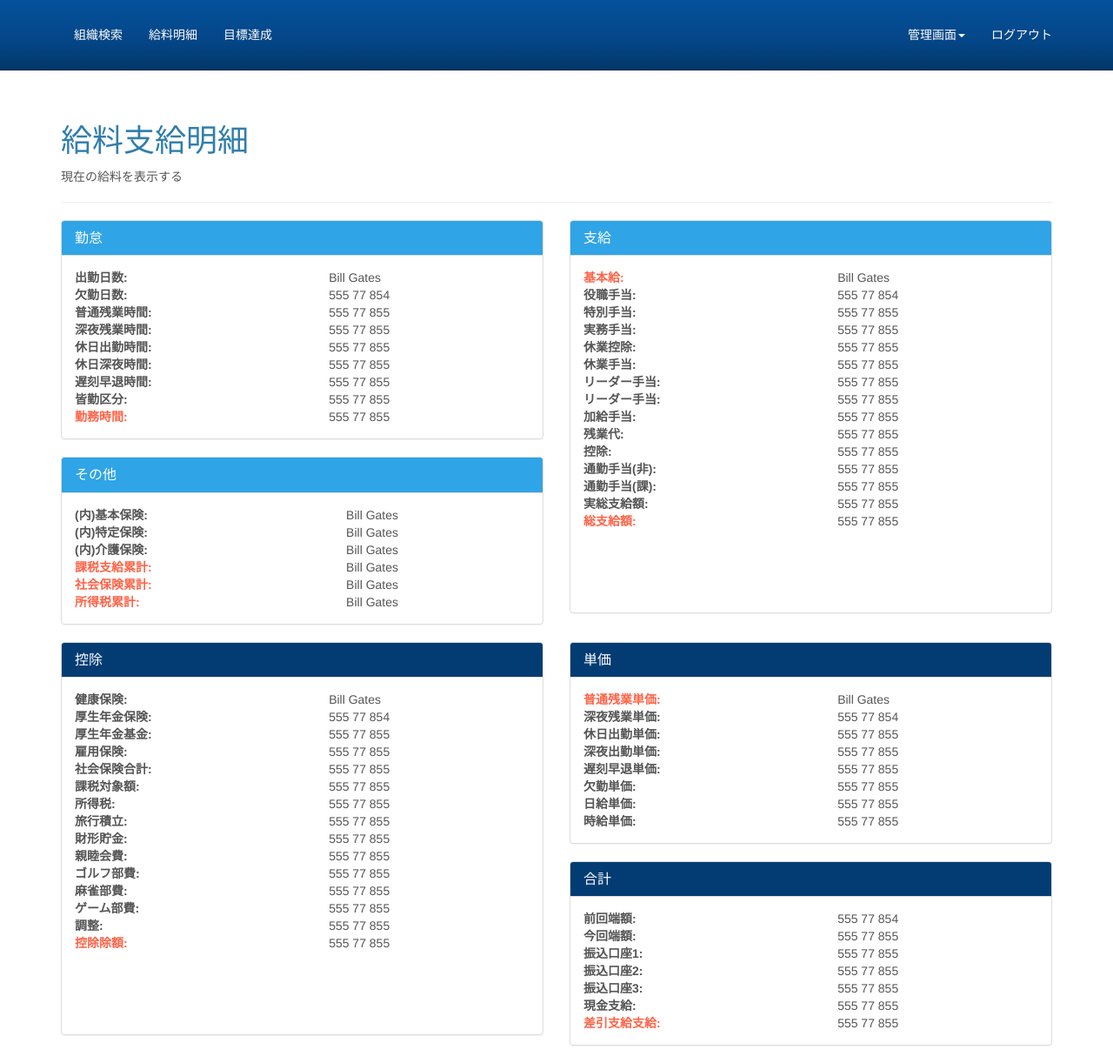
After one commit to jeanmoongill/AsupageShoshikiJson, a Django app: page /salarytop/ in a window 1280 px wide. The commit adds this page. Shown: the whole page at 87% size. Run offline with Django 3.2, Linux system fonts and the light colour scheme; some libraries are stand-ins or nearby versions.

Commit message:
会社組織画面修正

```diff
--- a/AsupageShoshikiJson/urls.py
+++ b/AsupageShoshikiJson/urls.py
@@ -20,5 +20,9 @@ urlpatterns = [
     url(r'^admin/', admin.site.urls),
 
     # get Asupage shoshiki Json
-    url(r'', include('AsupageJson.urls'))
+    url(r'', include('AsupageJson.urls')),
+
+    #salary Info
+    url(r'', include('salary.urls')),
+
 ]
--- /dev/null
+++ b/salary/forms.py
@@ -0,0 +1,4 @@
+from django import forms
+
+class SalaryForm(forms.Form):
+    pass
--- /dev/null
+++ b/salary/urls.py
@@ -0,0 +1,15 @@
+from django.conf.urls import url
+
+from salary.views import salaryTop, salaryInputView
+
+urlpatterns = [
+
+    #--------salary details------------------------------
+    url(r'^salarytop/$', salaryTop.as_view(), name='SalaryTop'),
+
+
+    #salary Input
+    url(r'^salaryInput/$', salaryInputView.as_view(), name='salaryInput'),
+
+
+]
--- /dev/null
+++ b/salary/views.py
@@ -0,0 +1,31 @@
+from django.views.generic import TemplateView
+from django.views.generic.edit import FormView
+
+from salary.forms import SalaryForm
+
+
+class salaryTop(TemplateView):
+
+    template_name = "salary/salaryInfo.html"
+
+    def get_context_data(self, **kwargs):
+
+        context = super(salaryTop, self).get_context_data(**kwargs)
+
+        return context
+
+
+
+
+class salaryInputView(FormView):
+
+
+    template_name = "salary/salaryInput.html"
+    form_class = SalaryForm
+    success_url = ""
+
+    def get_context_data(self, **kwargs):
+
+        context = super(salaryInputView, self).get_context_data(**kwargs)
+
+        return context
--- a/templates/base.html
+++ b/templates/base.html
@@ -40,24 +40,38 @@
                     <span class="icon-bar"></span>
                     <span class="icon-bar"></span>
                 </button>
+                {#  <a class="navbar-brand" href="#">社内システム</a> #}
+            </div>
 
 
-            </div>
             <!-- Collect the nav links, forms, and other content for toggling -->
             <div class="collapse navbar-collapse" id="bs-example-navbar-collapse-1">
                 <ul class="nav navbar-nav">
                     <li>
-                        <a href="#">組織検索</a>
+                        <a href="{% url 'top_page' %}">組織検索</a>
                     </li>
                     <li>
-                        <a href="#">給料明細</a>
+                        <a href="{% url 'SalaryTop' %}">給料明細</a>
                     </li>
                     <li>
                         <a href="#">目標達成</a>
                     </li>
-                    <li>
-                        <a href="{% url 'logout' %}">ログアウト</a>
-                    </li>
+                </ul>
+
+
+                <ul class="nav navbar-nav navbar-right">
+
+                  <li class="dropdown">
+                  <a href="#" class="dropdown-toggle" data-toggle="dropdown" role="button" aria-expanded="false">管理画面<span class="caret"></span></a>
+                      <ul class="dropdown-menu" role="menu">
+                        <li><a href="#">組織管理</a></li>
+                        <li><a href="{% url 'salaryInput' %}">給料登録</a></li>
+                        <li><a href="#">社員目標管理</a></li>
+                      </ul>
+                  </li>
+
+                    <li><a href="{% url 'logout' %}">ログアウト</a></li>
+
                 </ul>
             </div>
             <!-- /.navbar-collapse -->
--- /dev/null
+++ b/templates/salary/salaryInfo.html
@@ -0,0 +1,366 @@
+{% extends 'base.html' %}
+
+{% load static %}
+
+{% block extendcss %}
+
+
+{% endblock %}
+
+{% block extendjs %}
+
+
+
+{% endblock %}
+
+
+{% block content %}
+
+    <div class="page-header">
+        <h1>給料支給明細</h1>
+        <p>現在の給料を表示する</p>
+    </div>
+
+    {# body #}
+    <div class="row">
+        <div class="col-xs-6">
+            <div class="panel panel-primary">
+              <div class="panel-heading">
+                <h3 class="panel-title">勤怠</h3>
+              </div>
+              <div class="panel-body">
+                  <table style="width:100%">
+                      <tr>
+                        <th>出勤日数:</th>
+                        <td>Bill Gates</td>
+                      </tr>
+                      <tr>
+                        <th>欠勤日数:</th>
+                        <td>555 77 854</td>
+                      </tr>
+                      <tr>
+                        <th>普通残業時間:</th>
+                        <td>555 77 855</td>
+                      </tr>
+                      <tr>
+                        <th>深夜残業時間:</th>
+                        <td>555 77 855</td>
+                      </tr>
+                      <tr>
+                        <th>休日出勤時間:</th>
+                        <td>555 77 855</td>
+                      </tr>
+                      <tr>
+                        <th>休日深夜時間:</th>
+                        <td>555 77 855</td>
+                      </tr>
+                      <tr>
+                        <th>遅刻早退時間:</th>
+                        <td>555 77 855</td>
+                      </tr>
+                      <tr>
+                        <th>皆勤区分:</th>
+                        <td>555 77 855</td>
+                      </tr>
+                      <tr>
+                        <th style="color:tomato;">勤務時間:</th>
+                        <td>555 77 855</td>
+                      </tr>
+                    </table>
+
+              </div>
+            </div>
+
+            <div class="panel panel-primary">
+              <div class="panel-heading">
+                <h3 class="panel-title">その他</h3>
+              </div>
+              <div class="panel-body">
+                  <table style="width:100%">
+                      <tr>
+                        <th>(内)基本保険:</th>
+                        <td>Bill Gates</td>
+                      </tr>
+                      <tr>
+                        <th>(内)特定保険:</th>
+                        <td>Bill Gates</td>
+                      </tr>
+                      <tr>
+                        <th>(内)介護保険:</th>
+                        <td>Bill Gates</td>
+                      </tr>
+                      <tr>
+                        <th style="color: tomato;">課税支給累計:</th>
+                        <td>Bill Gates</td>
+                      </tr>
+                      <tr>
+                        <th style="color: tomato;">社会保険累計:</th>
+                        <td>Bill Gates</td>
+                      </tr>
+                      <tr>
+                        <th style="color: tomato;">所得税累計:</th>
+                        <td>Bill Gates</td>
+                      </tr>
+
+                    </table>
+              </div>
+            </div>
+
+        </div>
+        <div class="col-xs-6">
+            <div class="panel panel-primary">
+              <div class="panel-heading">
+                <h3 class="panel-title">支給</h3>
+              </div>
+
+              <div class="panel-body">
+
+                  <table style="width:100%">
+                      <tr>
+                        <th style="color: tomato;">基本給:</th>
+                        <td>Bill Gates</td>
+                      </tr>
+                      <tr>
+                        <th>役職手当:</th>
+                        <td>555 77 854</td>
+                      </tr>
+                      <tr>
+                        <th>特別手当:</th>
+                        <td>555 77 855</td>
+                      </tr>
+                      <tr>
+                        <th>実務手当:</th>
+                        <td>555 77 855</td>
+                      </tr>
+                      <tr>
+                        <th>休業控除:</th>
+                        <td>555 77 855</td>
+                      </tr>
+                      <tr>
+                        <th>休業手当:</th>
+                        <td>555 77 855</td>
+                      </tr>
+                      <tr>
+                        <th>リーダー手当:</th>
+                        <td>555 77 855</td>
+                      </tr>
+                      <tr>
+                        <th>リーダー手当:</th>
+                        <td>555 77 855</td>
+                      </tr>
+                      <tr>
+                        <th>加給手当:</th>
+                        <td>555 77 855</td>
+                      </tr>
+                      <tr>
+                        <th>残業代:</th>
+                        <td>555 77 855</td>
+                      </tr>
+                      <tr>
+                        <th>控除:</th>
+                        <td>555 77 855</td>
+                      </tr>
+                      <tr>
+                        <th>通勤手当(非):</th>
+                        <td>555 77 855</td>
+                      </tr>
+                      <tr>
+                        <th>通勤手当(課):</th>
+                        <td>555 77 855</td>
+                      </tr>
+                      <tr>
+                        <th>実総支給額:</th>
+                        <td>555 77 855</td>
+                      </tr>
+                      <tr>
+                        <th style="color: tomato;">総支給額:</th>
+                        <td>555 77 855</td>
+                      </tr>
+                      <tr><th>&nbsp;</th><td></td></tr>
+                      <tr><th>&nbsp;</th><td></td></tr>
+                      <tr><th>&nbsp;</th><td></td></tr>
+                      <tr><th>&nbsp;</th><td></td></tr>
+
+                    </table>
+              </div>
+            </div>
+        </div>
+    </div>
+
+
+
+    {#  #}
+
+
+    <div class="row">
+        <div class="col-xs-6">
+            <div class="panel panel-info">
+              <div class="panel-heading">
+                <h3 class="panel-title">控除</h3>
+              </div>
+              <div class="panel-body">
+                  <table style="width:100%">
+                      <tr>
+                        <th>健康保険:</th>
+                        <td>Bill Gates</td>
+                      </tr>
+                      <tr>
+                        <th>厚生年金保険:</th>
+                        <td>555 77 854</td>
+                      </tr>
+                      <tr>
+                        <th>厚生年金基金:</th>
+                        <td>555 77 855</td>
+                      </tr>
+                      <tr>
+                        <th>雇用保険:</th>
+                        <td>555 77 855</td>
+                      </tr>
+                      <tr>
+                        <th>社会保険合計:</th>
+                        <td>555 77 855</td>
+                      </tr>
+                      <tr>
+                        <th>課税対象額:</th>
+                        <td>555 77 855</td>
+                      </tr>
+                      <tr>
+                        <th>所得税:</th>
+                        <td>555 77 855</td>
+                      </tr>
+                      <tr>
+                        <th>旅行積立:</th>
+                        <td>555 77 855</td>
+                      </tr>
+                      <tr>
+                        <th>財形貯金:</th>
+                        <td>555 77 855</td>
+                      </tr>
+                      <tr>
+                        <th>親睦会費:</th>
+                        <td>555 77 855</td>
+                      </tr>
+                      <tr>
+                        <th>ゴルフ部費:</th>
+                        <td>555 77 855</td>
+                      </tr>
+                      <tr>
+                        <th>麻雀部費:</th>
+                        <td>555 77 855</td>
+                      </tr>
+                      <tr>
+                        <th>ゲーム部費:</th>
+                        <td>555 77 855</td>
+                      </tr>
+                      <tr>
+                        <th>調整:</th>
+                        <td>555 77 855</td>
+                      </tr>
+                      <tr>
+                        <th style="color:tomato;">控除除額:</th>
+                        <td>555 77 855</td>
+                      </tr>
+                      <tr><th>&nbsp;</th><td></td></tr>
+                      <tr><th>&nbsp;</th><td></td></tr>
+                      <tr><th>&nbsp;</th><td></td></tr>
+                      <tr><th>&nbsp;</th><td></td></tr>
+                    </table>
+
+              </div>
+            </div>
+
+        </div>
+        <div class="col-xs-6">
+            <div class="panel panel-info">
+              <div class="panel-heading">
+                <h3 class="panel-title">単価</h3>
+              </div>
+
+              <div class="panel-body">
+
+                  <table style="width:100%">
+                      <tr>
+                        <th style="color: tomato;">普通残業単価:</th>
+                        <td>Bill Gates</td>
+                      </tr>
+                      <tr>
+                        <th>深夜残業単価:</th>
+                        <td>555 77 854</td>
+                      </tr>
+                      <tr>
+                        <th>休日出勤単価:</th>
+                        <td>555 77 855</td>
+                      </tr>
+                      <tr>
+                        <th>深夜出勤単価:</th>
+                        <td>555 77 855</td>
+                      </tr>
+                      <tr>
+                        <th>遅刻早退単価:</th>
+                        <td>555 77 855</td>
+                      </tr>
+                      <tr>
+                        <th>欠勤単価:</th>
+                        <td>555 77 855</td>
+                      </tr>
+                      <tr>
+                        <th>日給単価:</th>
+                        <td>555 77 855</td>
+                      </tr>
+                      <tr>
+                        <th>時給単価:</th>
+                        <td>555 77 855</td>
+                      </tr>
+                    </table>
+              </div>
+            </div>
+
+
+            <div class="panel panel-info">
+              <div class="panel-heading">
+                <h3 class="panel-title">合計</h3>
+              </div>
+
+              <div class="panel-body">
+
+                  <table style="width:100%">
+                      <tr>
+                        <th>前回端額:</th>
+                        <td>555 77 854</td>
+                      </tr>
+                      <tr>
+                        <th>今回端額:</th>
+                        <td>555 77 855</td>
+                      </tr>
+                      <tr>
+                        <th>振込口座1:</th>
+                        <td>555 77 855</td>
+                      </tr>
+                      <tr>
+                        <th>振込口座2:</th>
+                        <td>555 77 855</td>
+                      </tr>
+                      <tr>
+                        <th>振込口座3:</th>
+                        <td>555 77 855</td>
+                      </tr>
+                      <tr>
+                        <th>現金支給:</th>
+                        <td>555 77 855</td>
+                      </tr>
+                      <tr>
+                        <th style="color: tomato;">差引支給支給:</th>
+                        <td>555 77 855</td>
+                      </tr>
+                    </table>
+              </div>
+            </div>
+        </div>
+    </div>
+
+
+
+
+
+
+{% endblock %}
--- a/templates/shoshiki.html
+++ b/templates/shoshiki.html
@@ -104,7 +104,7 @@
                  <h5>組織検索:</h5>
                  <select id="soshikiSel" class="selectpicker">
                         {% if Soshikis %}
-{#                            <option data-code="0">--all--</option>#}
+                            <option data-code="0">--全て--</option>
                             {% for soshiki in Soshikis %}
                                 <option data-code="{{ soshiki.code }}">{{ soshiki.name }}</option>
                             {% endfor %}
@@ -116,7 +116,7 @@
                 <div class="col-xs-3">
                     <h5>役職:</h5>
                     <select id="titleSel" class="selectpicker">
-{#                        <option data-code="0">--all--</option>#}
+                        <option data-code="0">--全て--</option>
                         {% if TitleInfo %}
                             {% for title in TitleInfo %}
                                 <option data-code="{{ title.id }}">{{ title.name }}</option>
@@ -153,7 +153,7 @@
                     <td>{{ user.name|safe }}</td>
                     <td>{{ user.soshiki|safe }}</td>
                     <td>{{ user.title|safe }}</td>
-                    <td>{{ user.create_time|date:'Y-m-d' }}</td>
+                    <td>{{ user.create_time|date:'Y年m月d日' }}</td>
                 </tr>
                 {% endfor %}
             {% endif %}
```
Also changed, not shown: AsupageJson/views.py (+8 -6 lines), AsupageShoshikiJson/settings.py (+6 -1 lines), templates/salary/salaryInput.html (added, +94 -0 lines), salary/__init__.py (added), salary/models.py (added).
